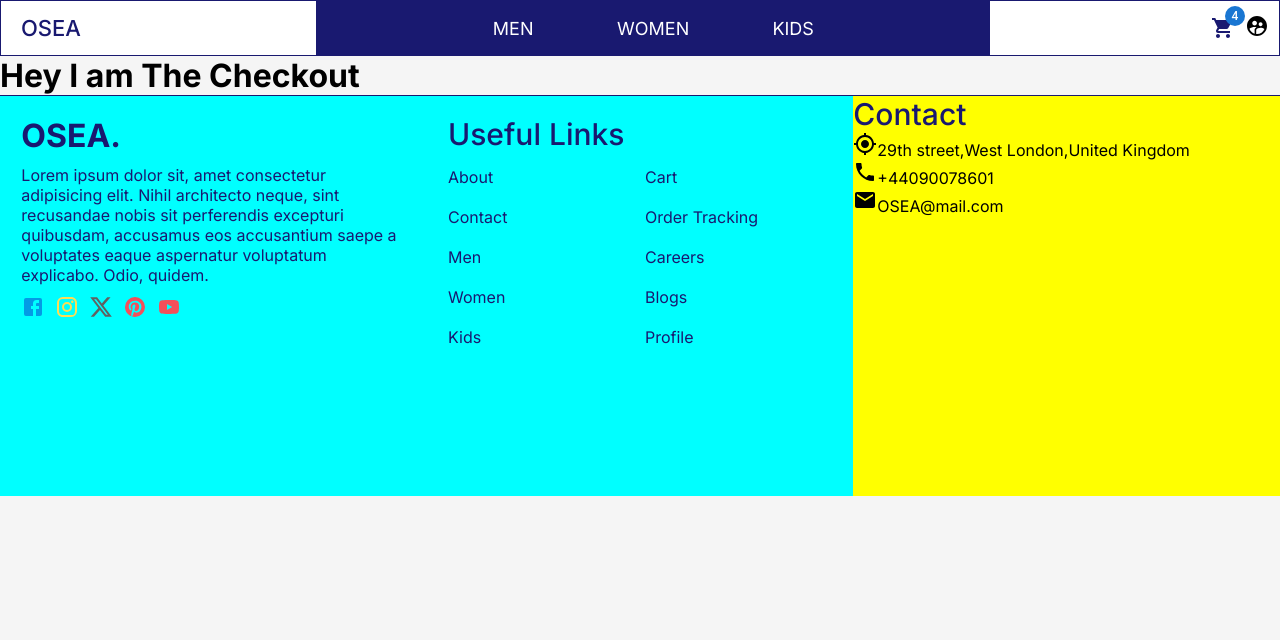
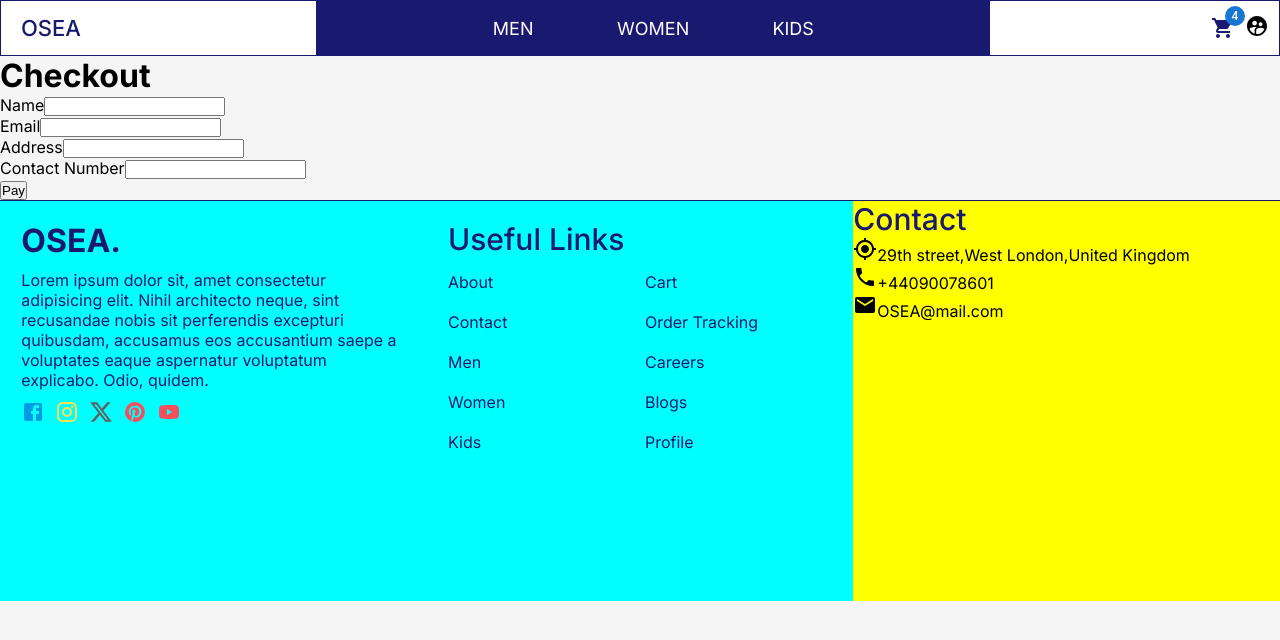
Before and after one commit to hunainasif/open-source-ecommerce-application, a Next.js app: page /checkout in a window 1280 px wide. Shown: the top 640 px of the page. Built offline with nearby package versions, Linux system fonts and the light colour scheme.

Commit message:
Backend Started

```diff
--- a/src/app/checkout/page.tsx
+++ b/src/app/checkout/page.tsx
@@ -2,8 +2,31 @@ import React from 'react'
 
 export default function Checkout() {
   return (
-    <div>
-      <h1>Hey I am The Checkout</h1>
+    <div className="checkOut">
+      <h1 className="mainHeading">Checkout</h1>
+      <div className="container">
+        <form action="">
+          <div className="form_control">
+            <label htmlFor="">Name</label>
+            <input type="text" name="" id="" />
+          </div>
+          <div className="form_control">
+            <label htmlFor="">Email</label>
+            <input type="email" name="" id="" />
+          </div>
+          <div className="form_control">
+            <label htmlFor="">Address</label>
+            <input type="text" name="" id="" />
+          </div>
+          <div className="form_control">
+            <label htmlFor="">Contact Number</label>
+            <input type="tel" name="" id="" />
+          </div>
+        </form>
+        <div className="payments">
+          <button>Pay</button>
+        </div>
+      </div>
     </div>
   )
 }
```
Also changed, not shown: src/app/checkout/checkout.module.css (added).
